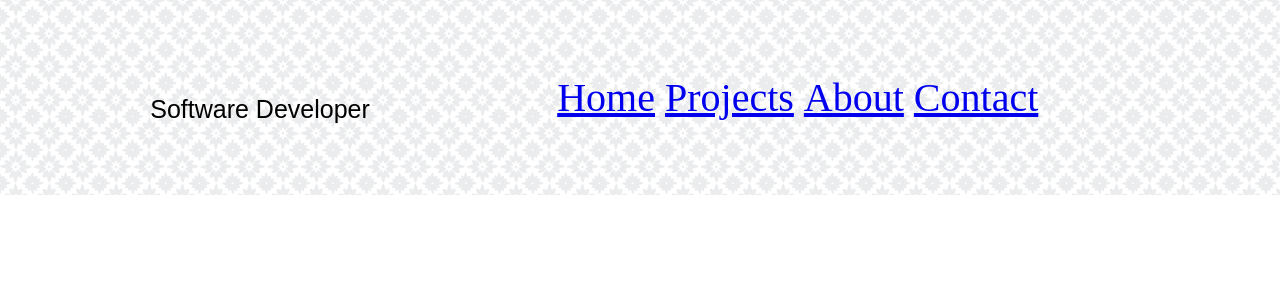
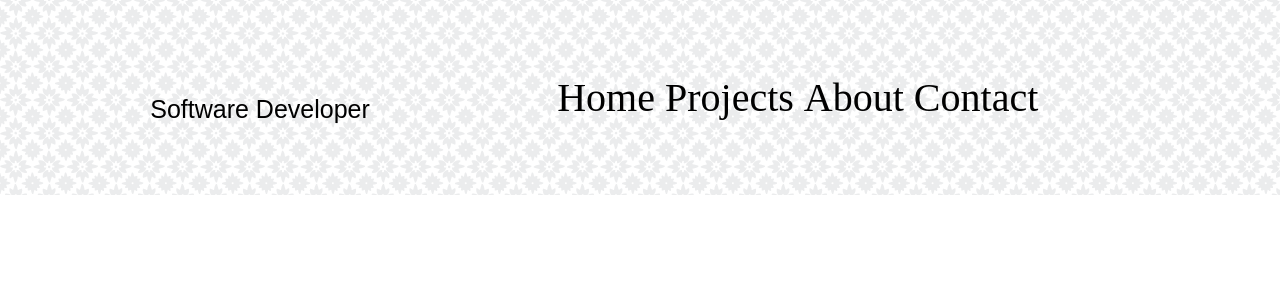
Before and after one commit to hannamlittlefield/AlexanderSucks, a React (Create React App) app: page / in a window 1280 px wide. Shown: the top 300 px of the page. Built offline with nearby package versions, Linux system fonts and the light colour scheme; a web font is replaced by a local one.

Commit message:
styling navbar links

```diff
--- a/src/Navbar.js
+++ b/src/Navbar.js
@@ -7,14 +7,27 @@ const StyledNavBar = styled(Navbar)`
   border-radius: 3px;
 `;
 
+const StyledLink = styled(Link)`
+  color: black;
+  text-decoration: none;
+  &:hover {
+      color: #9fa8da;
+      -webkit-transition: color .5s linear;
+      -moz-transition: color .5s linear;
+      -ms-transition: color .5s linear;
+      -o-transition: color .5s linear;
+      transition: color .5s linear;
+    }
+`
+
 export default function NavTopbar(){
     return (
       <div style={{ display: 'block', width: 700, padding: 30 }}>
       <StyledNavBar bg="#ede7f6" className='nav' fixed='top'>
-        <Link to="/">Home</Link>
-        <Link to="/projects">Projects</Link>
-        <Link to="/about">About</Link>
-        <Link to="/contact">Contact</Link>
+        <StyledLink to="/">Home</StyledLink>
+        <StyledLink to="/projects">Projects</StyledLink>
+        <StyledLink to="/about">About</StyledLink>
+        <StyledLink to="/contact">Contact</StyledLink>
       </StyledNavBar>
     </div>
   );
```
